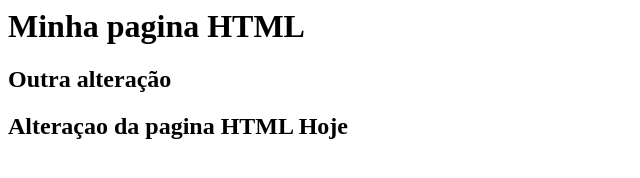
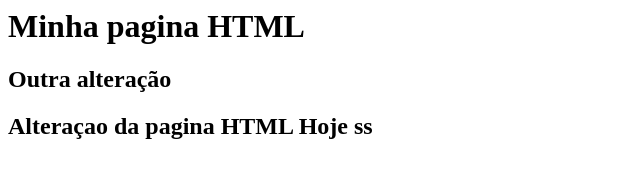
Before and after one commit to DaviCamara/gama-no-github, a plain HTML site: page index.html in a window 1280 px wide. Shown: the full height of the page, 0-640 px from the left. Drawn offline with Linux system fonts and the light colour scheme.

Commit message:
Update index.html
Alteraçoes github

```diff
--- a/index.html
+++ b/index.html
@@ -4,7 +4,7 @@
 
 		<h2> Outra alteração</h2>
 
-		<h2> Alteraçao da pagina HTML Hoje</h2>
+		<h2> Alteraçao da pagina HTML Hoje ss</h2>
 
 	</body>
 </html>
```
